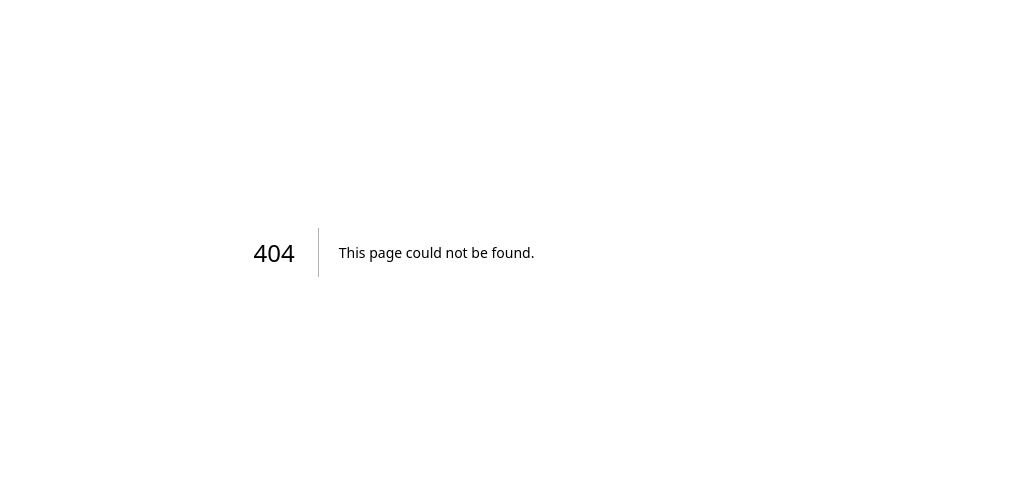
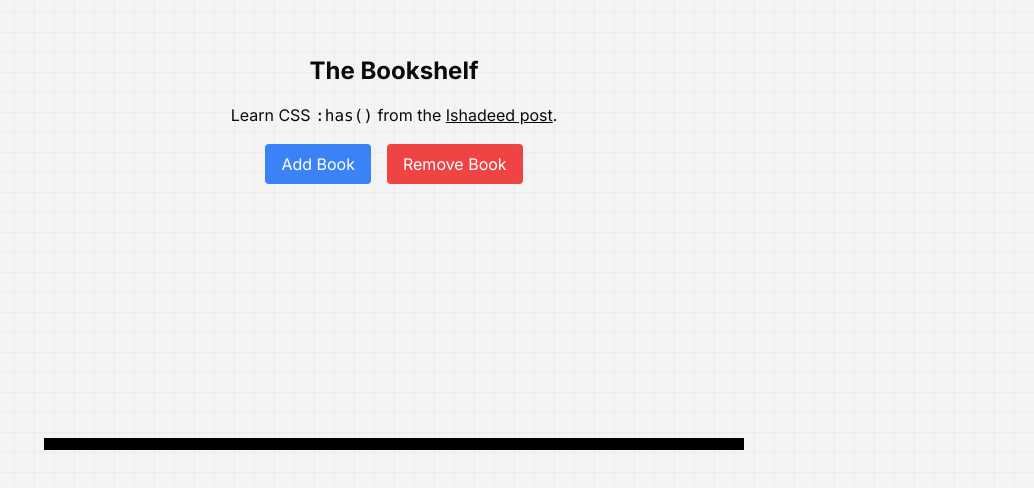
Before and after one commit to arrizkyhp/nextjs-tailwind, a Next.js app: page /labs/css-has in a window 1280 px wide. Before the commit this address had no page. Shown: the part 148-636 px from the top of the page, without its empty margins (246-1280 px from the left). Built offline with nearby package versions, Linux system fonts and the light colour scheme.

Commit message:
feat: add css-has page

```diff
--- /dev/null
+++ b/app/labs/css-has/page.tsx
@@ -0,0 +1,13 @@
+import CssHasView from "@/features/labs/css-has/view/CssHasView";
+
+
+const CSSHasPage = () => {
+
+    return (
+        <div className="flex items-center justify-center h-full">
+            <CssHasView />
+        </div>
+    );
+};
+
+export default CSSHasPage;
--- /dev/null
+++ b/app/labs/layout.tsx
@@ -0,0 +1,11 @@
+import {ReactNode} from "react";
+
+const LabLayout = ({children}: {children: ReactNode}) => {
+    return (
+        <div className="bg-cutting-mat-blue bg-[length:var(--tw-bg-size-cutting-mat-blue)] font-[family-name:var(--font-inter)] h-screen">
+            {children}
+        </div>
+    )
+}
+
+            export default LabLayout;
--- a/app/labs/transactions/page.tsx
+++ b/app/labs/transactions/page.tsx
@@ -3,9 +3,9 @@ import TransactionView from "@/features/labs/transactions/view/TransactionView";
 const MotionTransactionsPage = () => {
 
     return (
-        <div className="bg-cutting-mat-blue bg-[length:var(--tw-bg-size-cutting-mat-blue)] font-[family-name:var(--font-inter)] h-screen">
+        <>
            <TransactionView />
-        </div>
+        </>
     )
 }
 
--- /dev/null
+++ b/features/labs/css-has/view/CssHasView/CssHasView.module.scss
@@ -0,0 +1,47 @@
+// CssHasView.module.scss
+
+.shelf {
+  display: flex;
+  flex-direction: column; // For Stacking behaviour
+  height: 250px;
+  gap: 10px;
+  align-items: center;
+  justify-content: flex-end;
+  transition: all 0.3s ease;
+  width: 700px;
+  border-bottom: 12px solid black;
+
+  // When there are 5 or more books change direction
+  &:has(.book:nth-child(n + 5)) {
+    flex-direction: row-reverse;
+    flex-wrap: wrap-reverse; // Changed to wrap-reverse
+    align-content: flex-start; // Added to maintain alignment
+
+    .book {
+      width: 60px;
+      height: 200px;
+      overflow: hidden;
+
+      // Create 3-column layout with proper spacing
+      &:nth-child(3n + 1) {
+        margin-right: 1.5rem;
+      }
+
+      p {
+        transform: rotate(90deg);
+        width: auto;
+        white-space: nowrap;
+        text-align: center;
+      }
+
+    }
+  }
+}
+
+.book {
+  display: flex;
+  align-items: center;
+  justify-content: center;
+  width: 220px;
+  height: 50px;
+}
--- /dev/null
+++ b/features/labs/css-has/view/CssHasView/CssHasView.tsx
@@ -0,0 +1,115 @@
+'use client';
+
+import { useState } from "react";
+import styles from './CssHasView.module.scss';
+
+import { AnimatePresence, motion } from "motion/react";
+import Link from "next/link";
+
+interface Book {
+    id: string;
+    title: string;
+}
+
+const CssHasView = () => {
+    const [books, setBooks] = useState<Book[]>([]);
+
+    const bookTitles = [
+        "Harry Potter",
+        "Filosofi Teras",
+        "The Little Prince",
+        "Law of UX",
+        "Atomic Habits",
+        "Make it stick",
+        "Steal Like an Artist",
+        "Game of Throne",
+        "Debugging CSS",
+        "Dark Places",
+        "Sharp Object",
+    ];
+
+    const getRandomUniqueTitle = () => {
+        const existingTitles = new Set(books.map(book => book.title));
+        const availableTitles = bookTitles.filter(title => !existingTitles.has(title));
+
+        if (availableTitles.length === 0) {
+            return null;
+        }
+
+        return availableTitles[Math.floor(Math.random() * availableTitles.length)];
+    };
+
+    const addBook = () => {
+        if (books.length >= 9) {
+            return setBooks(books);
+        }
+
+        const newTitle = getRandomUniqueTitle();
+        if (!newTitle) {
+            return; // Don't add a book if no unique titles are available
+        }
+
+        const newBook = {
+            id: `book-${Date.now()}`,
+            title: newTitle
+        };
+        setBooks([newBook, ...books]);
+    };
+
+    const removeBook = () => {
+        setBooks(books.slice(1));
+    };
+
+    // :TODO Add random different size
+    // :TODO add random books rotation so its italic like
+
+    return (
+        <div className="flex flex-col  items-center gap-4">
+            <h1 className="text-2xl font-bold">The Bookshelf</h1>
+            <p>
+                Learn CSS <code>:has()</code> from the{" "}
+                <Link
+                    href="https://ishadeed.com/article/css-has-guide/#adjacent-sibling-selector"
+                    target="_blank"
+                    rel="noopener noreferrer"
+                    className="underline"
+                >
+                    Ishadeed post
+                </Link>
+                .
+            </p>
+            <div className="flex space-x-4">
+                <button
+                    onClick={addBook}
+                    className="px-4 py-2 bg-blue-500 text-white rounded"
+                >
+                    Add Book
+                </button>
+                <button
+                    onClick={removeBook}
+                    className="px-4 py-2 bg-red-500 text-white rounded"
+                >
+                    Remove Book
+                </button>
+            </div>
+            <div className={styles.shelf}>
+                <AnimatePresence mode="popLayout">
+                    {books.map((book) => (
+                        <motion.div
+                            layout
+                            layoutId={book.id}
+                            key={book.id}
+                            initial={{opacity: 0, y: -20}}
+                            animate={{opacity: 1, y: 0}}
+                            exit={{opacity: 0, y: -20}}
+                            className={`${styles.book} bg-gray-200 rounded p-2`}>
+                            <p>{book.title}</p>
+                        </motion.div>
+                    ))}
+                </AnimatePresence>
+            </div>
+        </div>
+    );
+};
+
+export default CssHasView;
--- /dev/null
+++ b/features/labs/css-has/view/CssHasView/index.ts
@@ -0,0 +1,3 @@
+import CssHasView from "./CssHasView";
+
+export default CssHasView;
```
